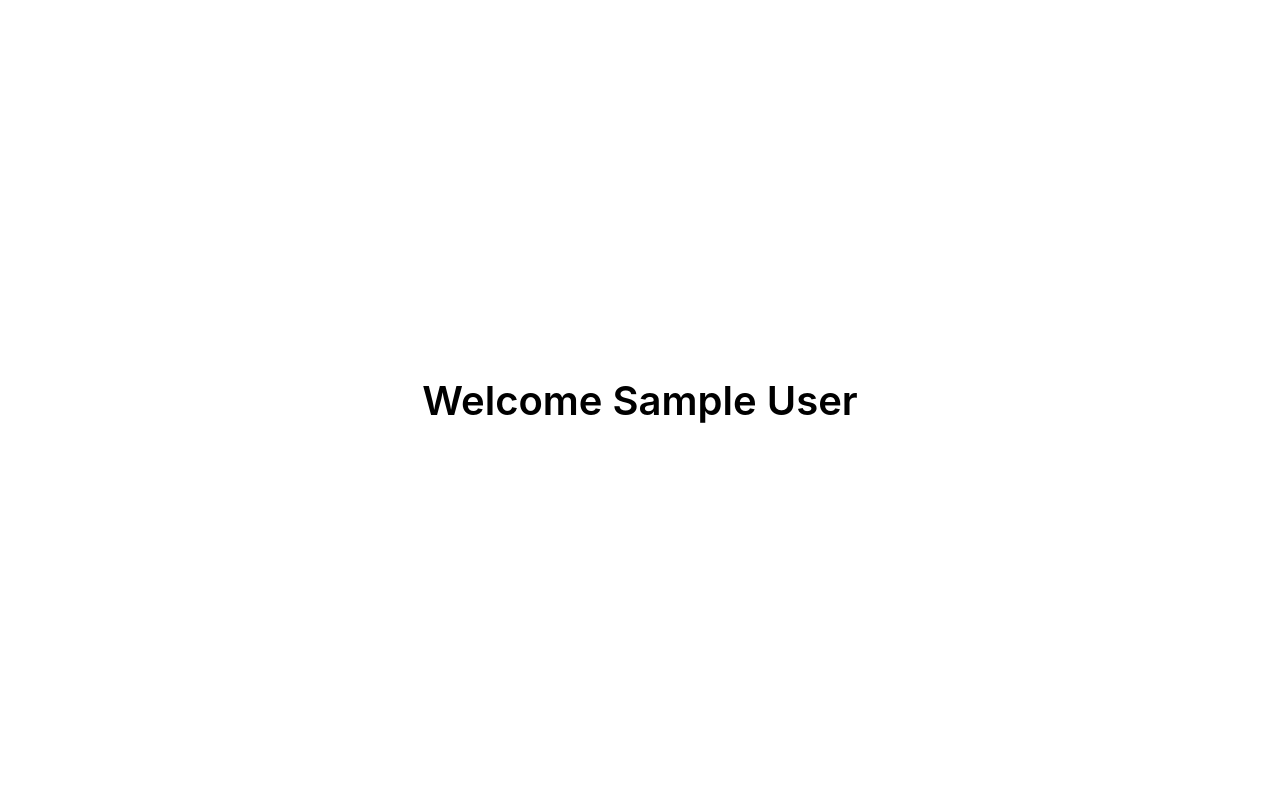
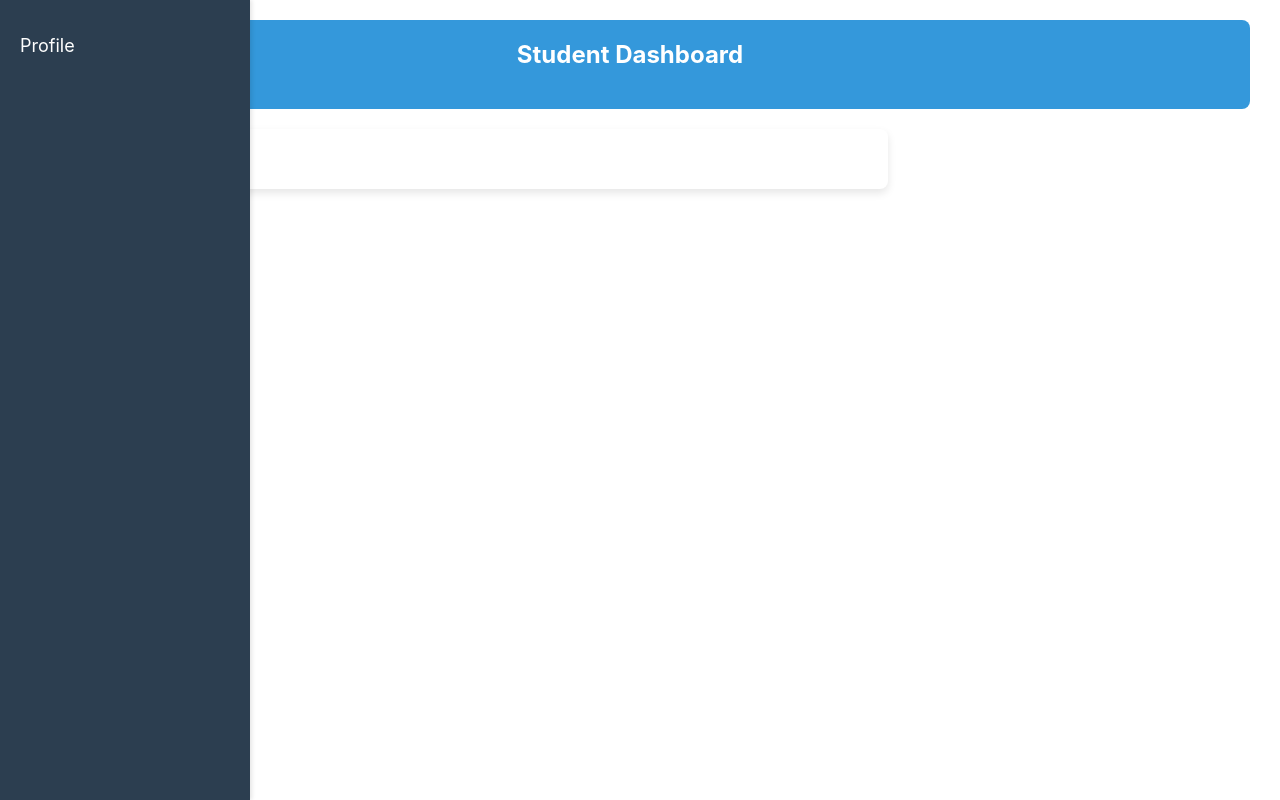
Before and after one commit to varunteja436/Finalprojectlms, a React (Create React App) app: page /studentdashboard in a window 1280 px wide. Built offline with nearby package versions, Linux system fonts and the light colour scheme; no server answers; sample sign-in values are in the browser's storage.

Commit message:
updated studentprofile css and student dashboard page and also app.js

```diff
--- a/src/App.js
+++ b/src/App.js
@@ -6,6 +6,7 @@ import Educatorlist from "./Educatorlist";
 import Educatorcreate from "./Educatorcreate";
 import Registration from "./Registration";
 import StudentDashboard from "./StudentDashboard";
+import Studentprofile from "./Studentprofile";
 import EducatorDashboard from "./Educatordashboard";
 import Educatorprofile from "./Educatorprofile";
 import EducatorCreateCourse from "./EducatorCreateCourse";
@@ -26,6 +27,7 @@ function App() {
           <Route path="/educatorlist" element={<Educatorlist />} />
           <Route path="/educatorcreate" element={<Educatorcreate />} />
           <Route path="/studentdashboard" element={<StudentDashboard />} />
+          <Route path="/studentprofile" element={<Studentprofile />} />
           <Route path="/educatordashboard" element={<EducatorDashboard />} />
           <Route path="/educatorprofile" element={<Educatorprofile />} />
           <Route path="/educatorcreatecourse" element={<EducatorCreateCourse />} />
--- a/src/StudentDashboard.js
+++ b/src/StudentDashboard.js
@@ -1,6 +1,8 @@
 import React, { useState, useEffect } from "react";
 import { useNavigate } from "react-router-dom";
 import { getAuth } from "firebase/auth";
+import { Link } from "react-router-dom";
+import "./Studentdashboard.css";
 
 const StudentDashboard = () => {
     const [name, setName] = useState("");
@@ -18,21 +20,24 @@ const StudentDashboard = () => {
     }, [navigate]);
 
     return (
-        <div
-        style={{
-            display: "flex",
-            alignItems: "center",
-            justifyContent: "center",
-            width: "100%",
-            height: "100vh",
-            textAlign: "center",
-            margin: "auto",
-            fontSize: 40,
-            fontWeight: 600,
-        }}
-        >
-        {name ? `Welcome ${name}` : "Loading..."}
-        </div>
+        <div className="student-dashboard-container">
+        <aside>
+          <ul>
+            <li><Link to="/studentprofile">Profile</Link></li>
+          </ul>
+        </aside>
+        <main className="student-dashboard-main">
+          <header>
+            <h1>Student Dashboard</h1>
+          </header>
+          <section className="student-details-section">
+          <div className="student-details">
+            {name ? `Welcome, ${name}` : "Loading..."}
+
+          </div>
+          </section>
+        </main>
+      </div>
     );
 };
 
--- a/src/Studentprofile.css
+++ b/src/Studentprofile.css
@@ -86,6 +86,56 @@
     width: 70%;
   }
 
+
+  .student-details-section input {
+    width: 100%;
+    padding: 12px;
+    margin: 10px 0;
+    border: 1px solid #ccc;
+    border-radius: 4px;
+    font-size: 14px;
+    box-sizing: border-box;
+  }
+
+  .student-details-section input[type="number"] {
+    -moz-appearance: textfield;
+  }
+
+  .student-details-section input:focus {
+    border-color: #3498db;
+    outline: none;
+  }
+
+  .student-details-section button {
+    width: 100%;
+    padding: 12px;
+    background-color: #3498db;
+    color: white;
+    font-size: 16px;
+    border: none;
+    border-radius: 4px;
+    cursor: pointer;
+    margin-top: 10px;
+  }
+
+  .student-details-section button:hover {
+    background-color: #2980b9;
+  }
+
+  .student-details-section button:disabled {
+    background-color: #ccc;
+    cursor: not-allowed;
+  }
+
+  .student-details-section button + button {
+    background-color: #e74c3c;
+    margin-top: 10px;
+  }
+
+  .student-details-section button + button:hover {
+    background-color: #c0392b;
+  }
+
   @media screen and (max-width: 768px) {
     .student-profile-container {
       flex-direction: column;
@@ -105,4 +155,9 @@
       font-size: 14px;
       padding: 10px;
     }
+
+    .student-details-section input,
+    .student-details-section button {
+      font-size: 14px;
+    }
   }
```
